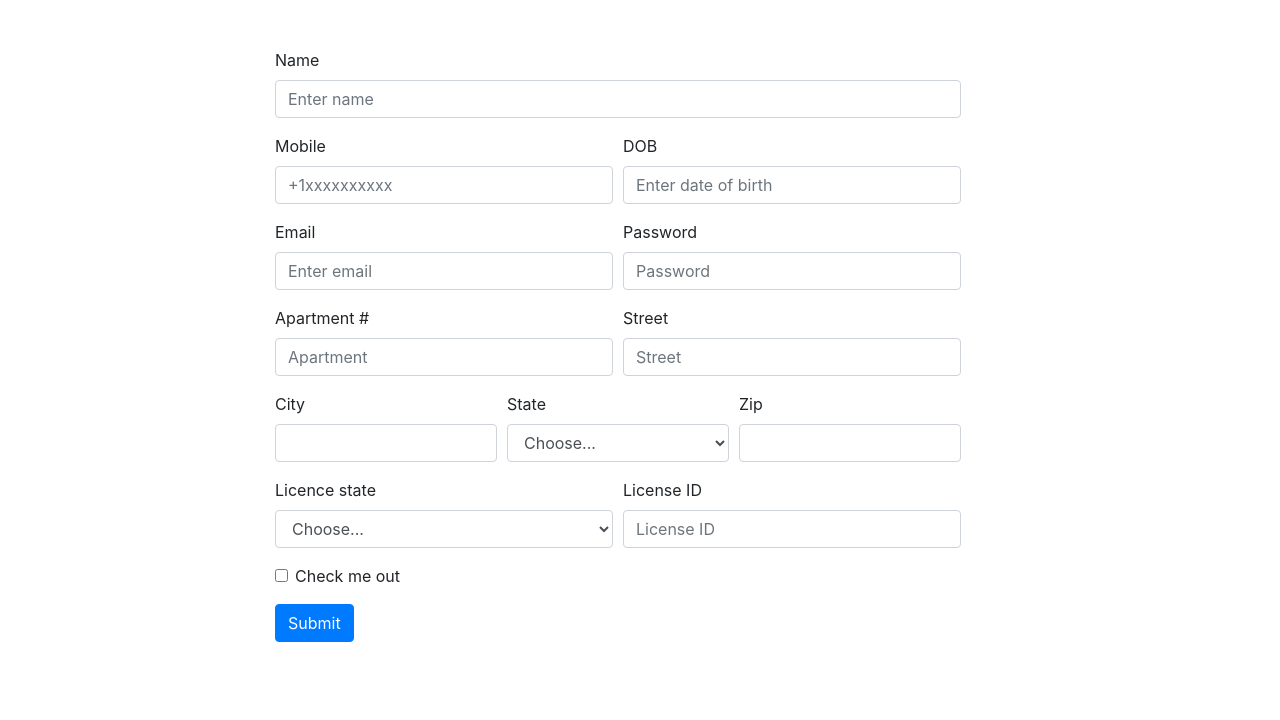
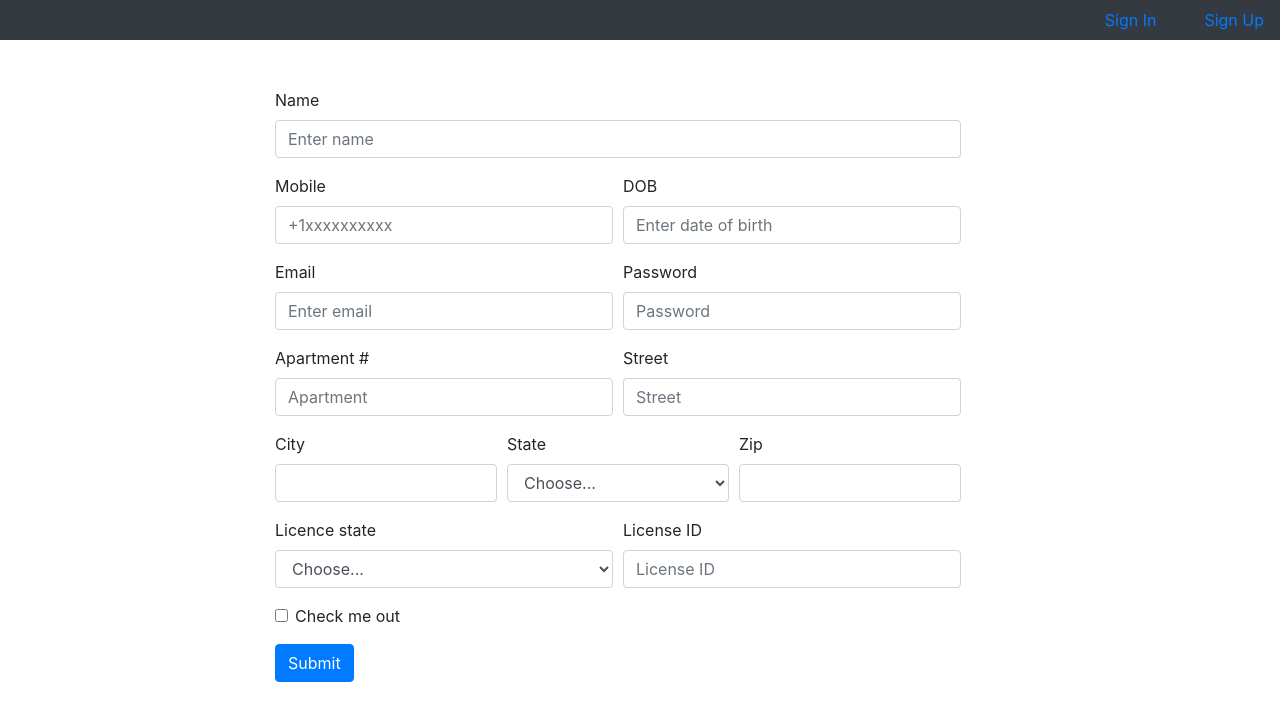
Before and after one commit to terrybelinda/Zipcar-Prototype, a React (Create React App) app in the folder frontend/: page /signup in a window 1280 px wide. Shown: the top 720 px of the page. Built offline with nearby package versions, Linux system fonts and the light colour scheme.

Commit message:
nav bar added

```diff
--- a/frontend/src/components/Main.js
+++ b/frontend/src/components/Main.js
@@ -6,11 +6,13 @@ import cookie from "react-cookies";
 import { Redirect } from "react-router";
 import RentalLogin from "./rentalLogin/rentalLogin";
 import SignUp from "./signUp/signUp";
+import Navigation from "./Navbar/Navbar";
 
 class Home extends Component {
   render() {
     return (
       <div>
+        <Route path="/" component={Navigation} />
         <Route exact path="/login" component={RentalLogin} />
         <Route exact path="/signup" component={SignUp} />
       </div>
--- /dev/null
+++ b/frontend/src/components/Navbar/Navbar.js
@@ -0,0 +1,42 @@
+import React, { Component } from "react";
+import { Link } from "react-router-dom";
+import { Navbar, Nav, NavDropdown } from "react-bootstrap";
+
+//import { withRouter } from "react-router-dom";
+//import { connect } from "react-redux";
+
+class Navigation extends Component {
+  render() {
+    return (
+      <Navbar bg="dark" variant="dark">
+        <Nav className="mr-auto">
+          {localStorage.getItem("token") && (
+            <Nav.Link href="/dashboard">Dashboard</Nav.Link>
+          )}
+          {localStorage.getItem("token") && (
+            <Nav.Link href="/application">Applications</Nav.Link>
+          )}
+          {localStorage.getItem("token") && (
+            <Nav.Link href="/event">Events</Nav.Link>
+          )}
+        </Nav>
+        {!localStorage.getItem("token") && <Link to="/login">Sign In</Link>}
+        {!localStorage.getItem("token") && (
+          <Link className="pl-5" to="/signup">
+            Sign Up
+          </Link>
+        )}
+        {localStorage.getItem("token") && (
+          <NavDropdown title={"User"} id="collasible-nav-dropdown">
+            <NavDropdown.Item href="/profile">Profile</NavDropdown.Item>
+            <NavDropdown.Divider />
+            <NavDropdown.Item href="/logout">Sign Out</NavDropdown.Item>
+          </NavDropdown>
+        )}
+      </Navbar>
+      //localStorage.getItem('first_name') ? localStorage.getItem('first_name') :
+    );
+  }
+}
+
+export default Navigation;
```
Also changed, not shown: frontend/src/App.js (+6 -6 lines).
